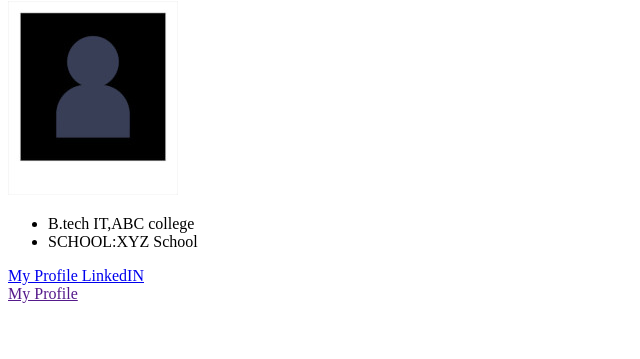
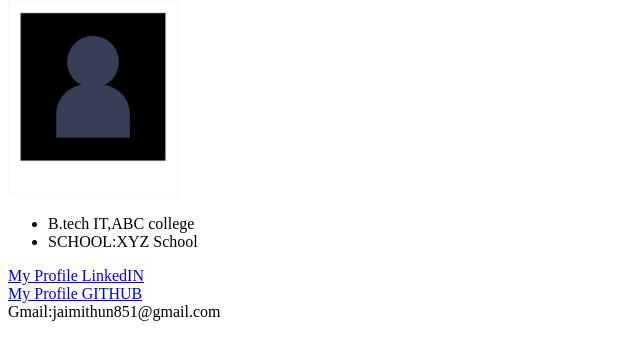
Before and after one commit to MithunJayant-M/mit, a plain HTML site: page index.html in a window 1280 px wide. Shown: the part 79-438 px from the top of the page, without its empty margins (0-640 px from the left). Drawn offline with Linux system fonts and the light colour scheme.

Commit message:
Update index.html

```diff
--- a/index.html
+++ b/index.html
@@ -23,8 +23,12 @@
         <a href="https://in.linkedin.com/">My Profile LinkedIN</a>
     </div>
     <div>
-        <a href="">My Profile</a>
+        <a href="https://github.com/MithunJayant-M/mit">My Profile GITHUB</a>
     </div>
+    <div>
+         Gmail:jaimithun851@gmail.com
+    </div>
+
 
 
   </body>
```
